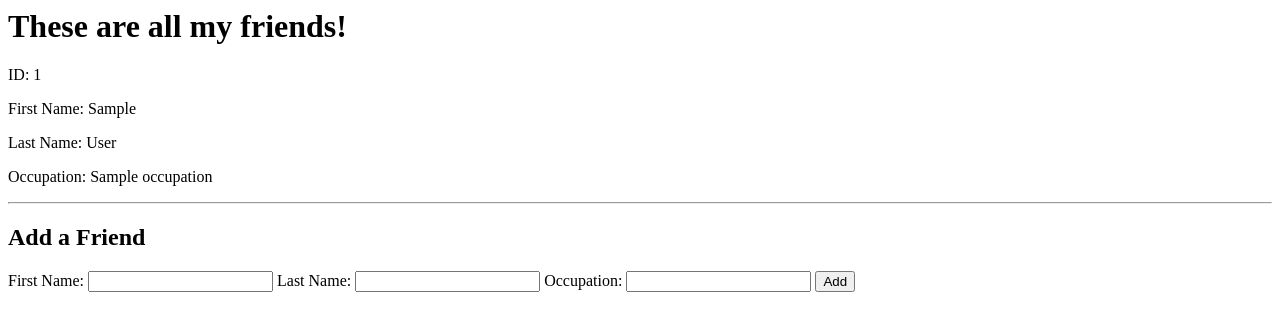
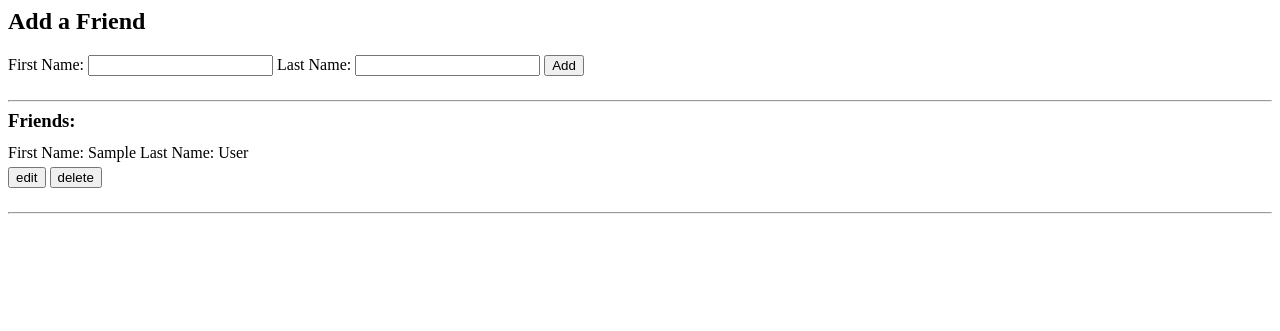
Before and after one commit to falterfriday/full_friends, a Flask app: template templates/index.html in a window 1280 px wide. Shown: the top 331 px of the page. Run offline with Flask 2, Linux system fonts and the light colour scheme; the template is opened without the code that fills it: most values are stand-ins (such as "Sample title", 1, 10 or a date in 2020).

Commit message:
modified html to display simple layout

```diff
--- a/templates/index.html
+++ b/templates/index.html
@@ -1,28 +1,51 @@
 <html>
+<!--
+======================================================
+______    _ _           ______    _     _
+|  ___|  | | |          |  ___|  (_)   | |
+| |_ __ _| | |_ ___ _ __| |_ _ __ _  __| | __ _ _   _
+|  _/ _` | | __/ _ \ '__|  _| '__| |/ _` |/ _` | | | |
+| || (_| | | ||  __/ |  | | | |  | | (_| | (_| | |_| |
+\_| \__,_|_|\__\___|_|  \_| |_|  |_|\__,_|\__,_|\__, |
+                                                 __/ |
+                                                |___/
+======================================================
+Owner Name: Patrick A. Todd
+Profile: https://www.github.com/falterfriday
+Blog: https://falterfriday.wordpress.com/
+Version: 0.2
+Description: Never Stop Learning
+======================================================
+-->
 <head>
-  <title>Friends</title>
+  <title>Full Friends</title>
+  <meta charset="utf-8">
+  <link rel="stylesheet" type="text/css" href="{{ url_for('static', filename='style.css') }}">
 </head>
 <body>
-<!-- {{ all_friends }} -->
-<h1>These are all my friends!</h1>
-<!-- with all the data we can then construct a more structured output -->
-{% for friend in all_friends: %}
-   <p>ID: {{ friend['id'] }}</p>
-   <p>First Name: {{ friend['first_name'] }}</p>
-   <p>Last Name: {{ friend['last_name'] }}</p>
-   <p>Occupation: {{ friend['occupation'] }}</p>
-   <hr>
-{% endfor %}
+
+
   <h2>Add a Friend</h2>
   <form action='/friends' method='POST'>
     <label for="first_name">First Name:
         <input type="text" name="first_name" id="first_name"></label>
     <label for="last_name">Last Name:
         <input type="text" name="last_name" id="last_name"></label>
-    <label for="occupation">Occupation:
-        <input type="text" name="occupation" id="occupation"></label>
     <input type="submit" value="Add">
-
   </form>
+  <hr>
+  <h3>Friends:</h3>
+  {% for friend in all_friends: %}
+     <p>First Name: {{ friend['first_name'] }}</p>
+     <p>Last Name: {{ friend['last_name'] }}</p>
+     <br>
+     <form action='/friends/{{ friend["id"] }}/edit' method='GET'>
+       <input type="submit" name="edit" value="edit">
+     </form>
+     <form action='/friends/{{ friend["id"] }}/delete' method='POST'>
+      <input  type="submit" name="delete" value="delete">
+     </form>
+     <hr>
+  {% endfor %}
 </body>
 </html>
```
